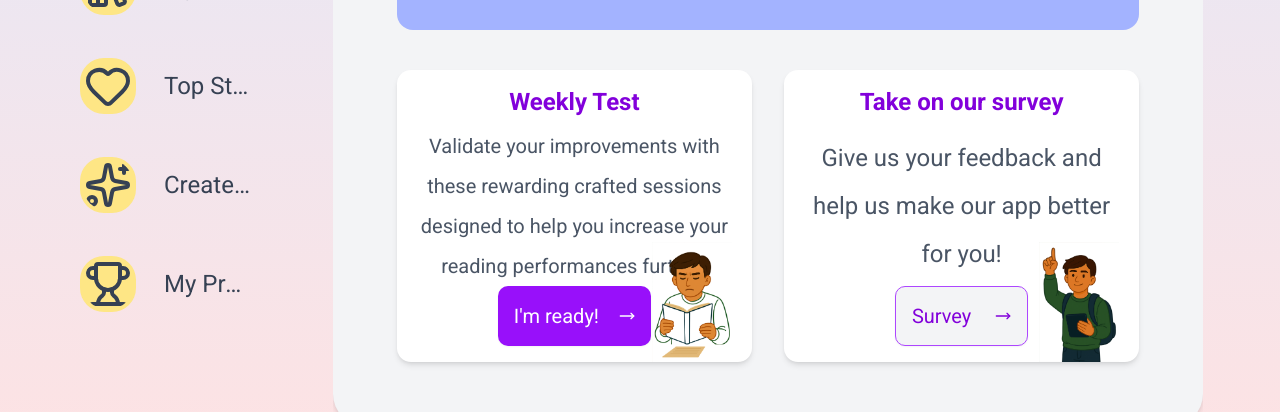
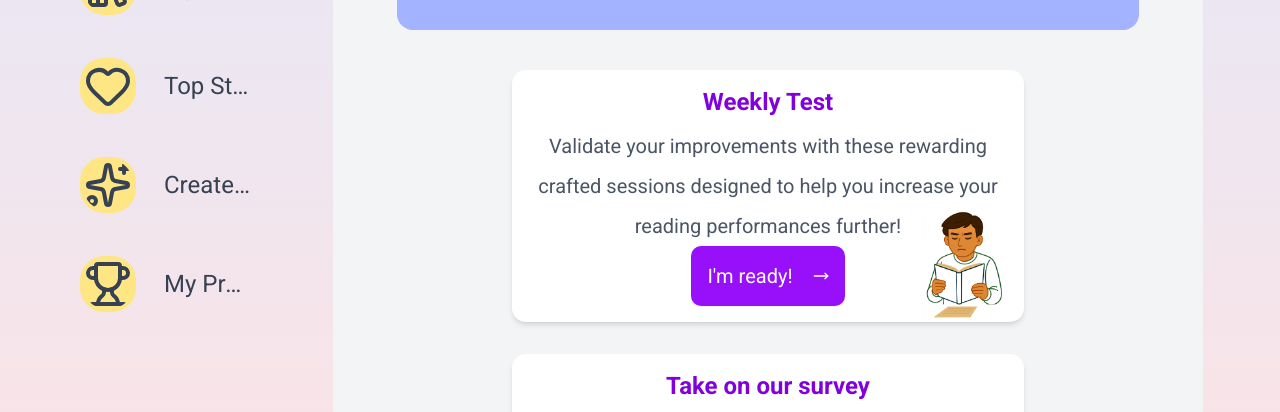
Before and after one commit to Sean-Andrew-Stanek/read-with-me, a Next.js app: page /home in a window 1280 px wide. Shown: the part 484-896 px from the top of the page. Built offline with nearby package versions, Linux system fonts and the light colour scheme; no server answers.

Commit message:
Add component for weekly test panel on home page

```diff
--- a/src/app/home/page.tsx
+++ b/src/app/home/page.tsx
@@ -10,6 +10,7 @@ import Link from 'next/link';
 import Image from 'next/image';
 import { getRandomStoryId } from '@/services/apiServices';
 import LoadingSpinner from '@/components/LoadingSpinner';
+import WeeklyTest from '@/components/WeeklyTest';
 
 const Dashboard: FC = () => {
     const [readOpen, setReadOpen] = useState(false);
@@ -78,33 +79,7 @@ const Dashboard: FC = () => {
 
                 {/* Weekly Test & Survey Cards */}
                 <div className="mt-6 flex flex-wrap justify-center gap-6 sm:gap-8 p-0">
-                    {/* Weekly Test Card */}
-                    <div className="relative flex flex-col flex-1 basis-[300px] max-w-lg bg-white rounded-xl shadow-md p-4 overflow-hidden">
-                        <h3 className="text-md sm:text-lg md:text-xl lg:text-2xl font-semibold text-purple-700 text-center">
-                            Weekly Test
-                        </h3>
-                        <p className="text-gray-600 mt-2 text-xsm sm:text-sm md:text-md lg:text-xl text-center leading-loose">
-                            Validate your improvements with these rewarding crafted sessions designed to help you increase your reading performances further!
-                        </p>
-                        <Link href="#" className="mt-auto flex justify-center">
-                            <Button className="bg-purple-600 hover:bg-purple-700 text-white px-4 py-2 rounded-lg text-sm sm:text-md md:text-lg lg:text-xl flex items-center h-15">
-                                {"I'm ready!"}
-                                <span className="pl-3">
-                                    <MoveRight />
-                                </span>
-                            </Button>
-                        </Link>
-                        <div className="absolute bottom-0 right-0 w-[60px] sm:w-[80px] md:w-[100px] lg:w-[120px] h-[60px] sm:h-[80px] md:h-[100px] lg:h-[120px]">
-                            <Image
-                                src="/child-reading.png"
-                                alt="Child reading"
-                                priority={true}
-                                fill
-                                sizes="(max-width: 640px) 60px, (max-width: 768px) 80px, (max-width: 1024px) 100px, 120px"
-                                className="object-contain z-10"
-                            />
-                        </div>
-                    </div>
+                    <WeeklyTest />
                     {/* Survey Card */}
                     <div className="relative flex flex-col flex-1 basis-[300px] max-w-lg bg-white rounded-xl shadow-md p-4 overflow-hidden">
                         <h3 className="text-md sm:text-lg md:text-xl lg:text-2xl font-semibold text-purple-700 text-center">
--- /dev/null
+++ b/src/components/WeeklyTest/index.tsx
@@ -0,0 +1,41 @@
+import { JSX } from 'react/jsx-runtime';
+import Image from 'next/image';
+import Link from 'next/link';
+import { Button } from '../ui/button';
+import { MoveRight } from 'lucide-react';
+
+const WeeklyTest = (): JSX.Element => {
+  return (
+    <div>
+        {/* Weekly Test Card */}
+                    <div className="relative flex flex-col flex-1 basis-[300px] max-w-lg bg-white rounded-xl shadow-md p-4 overflow-hidden">
+                        <h3 className="text-md sm:text-lg md:text-xl lg:text-2xl font-semibold text-purple-700 text-center">
+                            Weekly Test
+                        </h3>
+                        <p className="text-gray-600 mt-2 text-xsm sm:text-sm md:text-md lg:text-xl text-center leading-loose">
+                            Validate your improvements with these rewarding crafted sessions designed to help you increase your reading performances further!
+                        </p>
+                        <Link href="#" className="mt-auto flex justify-center">
+                            <Button className="bg-purple-600 hover:bg-purple-700 text-white px-4 py-2 rounded-lg text-sm sm:text-md md:text-lg lg:text-xl flex items-center h-15">
+                                {"I'm ready!"}
+                                <span className="pl-3">
+                                    <MoveRight />
+                                </span>
+                            </Button>
+                        </Link>
+                        <div className="absolute bottom-0 right-0 w-[60px] sm:w-[80px] md:w-[100px] lg:w-[120px] h-[60px] sm:h-[80px] md:h-[100px] lg:h-[120px]">
+                            <Image
+                                src="/child-reading.png"
+                                alt="Child reading"
+                                priority={true}
+                                fill
+                                sizes="(max-width: 640px) 60px, (max-width: 768px) 80px, (max-width: 1024px) 100px, 120px"
+                                className="object-contain z-10"
+                            />
+                        </div>
+                    </div>
+    </div>
+  )
+}
+
+export default WeeklyTest;
```
